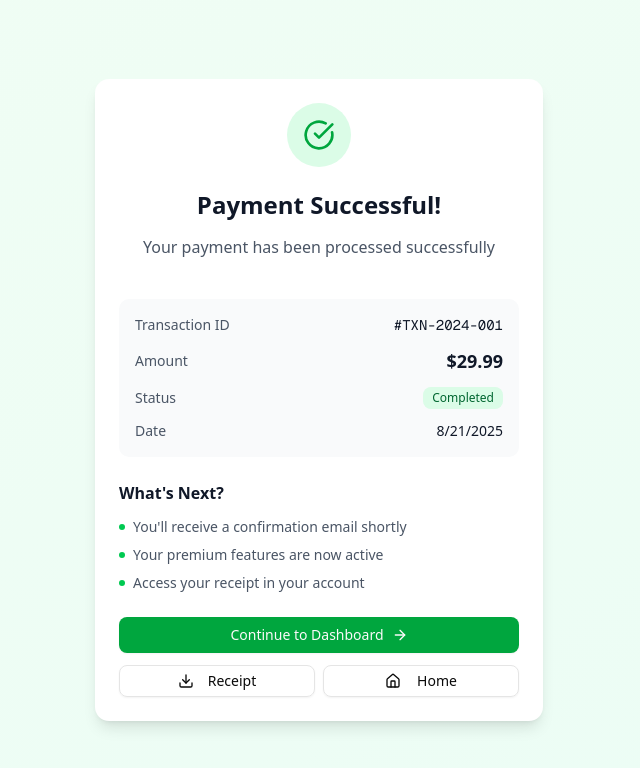
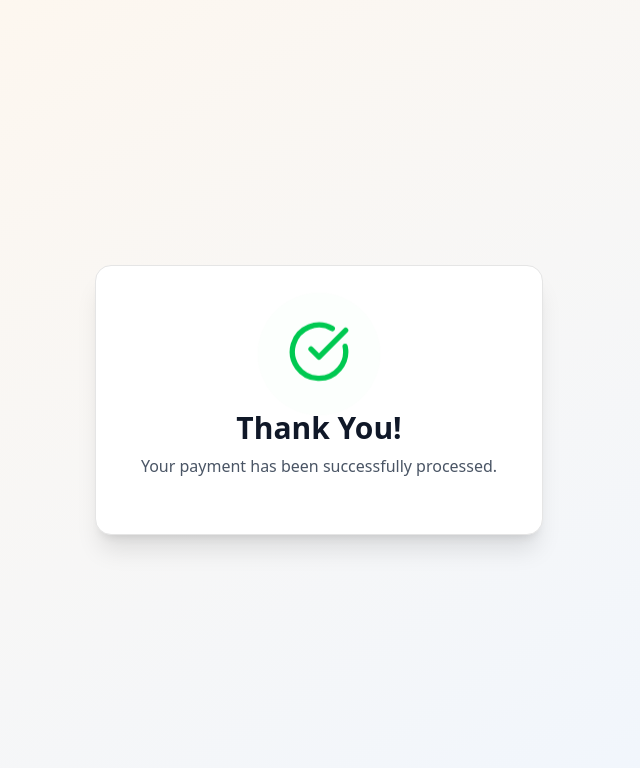
Before and after one commit to dpshray/admin-examsnepal, a Next.js app: page /payment/success in a window 1280 px wide. Shown: the top 768 px of the page, without its empty margins (321-961 px from the left). Built offline with nearby package versions, Linux system fonts and the light colour scheme.

Commit message:
Changes in payment method

```diff
--- a/src/app/payment/failure/page.tsx
+++ b/src/app/payment/failure/page.tsx
@@ -1,11 +1,12 @@
 "use client"
 
-import {ArrowLeft, HelpCircle, RefreshCw, XCircle} from "lucide-react"
-import {Button} from "@/components/ui/button"
-import {Card, CardContent, CardHeader, CardTitle} from "@/components/ui/card"
-import {Badge} from "@/components/ui/badge"
-import {Alert, AlertDescription} from "@/components/ui/alert"
+import { ArrowLeft, HelpCircle, RefreshCw, XCircle } from "lucide-react"
+import { Button } from "@/components/ui/button"
+import { Card, CardContent, CardHeader, CardTitle } from "@/components/ui/card"
+import { Badge } from "@/components/ui/badge"
+import { Alert, AlertDescription } from "@/components/ui/alert"
 import Link from "next/link"
+import PaymentFailureCard from "@/components/card/payment-failure"
 
 export default function PaymentFailurePage() {
     const handleRetryPayment = () => {
@@ -14,102 +15,103 @@ export default function PaymentFailurePage() {
     }
 
     return (
-        <div className="min-h-screen bg-gradient-to-br from-red-50 to-rose-50 flex items-center justify-center p-4">
-            <Card className="w-full max-w-md shadow-lg border-0">
-                <CardHeader className="text-center pb-4">
-                    <div className="mx-auto mb-4 w-16 h-16 bg-red-100 rounded-full flex items-center justify-center">
-                        <XCircle className="w-8 h-8 text-red-600"/>
-                    </div>
-                    <CardTitle className="text-2xl font-bold text-gray-900">Payment Failed</CardTitle>
-                    <p className="text-gray-600 mt-2">We couldn&#39;t process your payment</p>
-                </CardHeader>
+        // <div className="min-h-screen bg-gradient-to-br from-red-50 to-rose-50 flex items-center justify-center p-4">
+        //     <Card className="w-full max-w-md shadow-lg border-0">
+        //         <CardHeader className="text-center pb-4">
+        //             <div className="mx-auto mb-4 w-16 h-16 bg-red-100 rounded-full flex items-center justify-center">
+        //                 <XCircle className="w-8 h-8 text-red-600"/>
+        //             </div>
+        //             <CardTitle className="text-2xl font-bold text-gray-900">Payment Failed</CardTitle>
+        //             <p className="text-gray-600 mt-2">We couldn&#39;t process your payment</p>
+        //         </CardHeader>
 
-                <CardContent className="space-y-6">
-                    {/* Error Details */}
-                    <Alert className="border-red-200 bg-red-50">
-                        <AlertDescription className="text-red-800">
-                            <strong>Error:</strong> Your card was declined. Please check your payment details and try
-                            again.
-                        </AlertDescription>
-                    </Alert>
+        //         <CardContent className="space-y-6">
+        //             {/* Error Details */}
+        //             <Alert className="border-red-200 bg-red-50">
+        //                 <AlertDescription className="text-red-800">
+        //                     <strong>Error:</strong> Your card was declined. Please check your payment details and try
+        //                     again.
+        //                 </AlertDescription>
+        //             </Alert>
 
-                    {/* Transaction Details */}
-                    <div className="bg-gray-50 rounded-lg p-4 space-y-3">
-                        <div className="flex justify-between items-center">
-                            <span className="text-sm text-gray-600">Transaction ID</span>
-                            <span className="text-sm font-mono text-gray-900">#TXN-2024-002</span>
-                        </div>
-                        <div className="flex justify-between items-center">
-                            <span className="text-sm text-gray-600">Amount</span>
-                            <span className="text-lg font-semibold text-gray-900">$29.99</span>
-                        </div>
-                        <div className="flex justify-between items-center">
-                            <span className="text-sm text-gray-600">Status</span>
-                            <Badge variant="destructive" className="bg-red-100 text-red-800 hover:bg-red-100">
-                                Failed
-                            </Badge>
-                        </div>
-                        <div className="flex justify-between items-center">
-                            <span className="text-sm text-gray-600">Date</span>
-                            <span className="text-sm text-gray-900">{new Date().toLocaleDateString()}</span>
-                        </div>
-                    </div>
+        //             {/* Transaction Details */}
+        //             <div className="bg-gray-50 rounded-lg p-4 space-y-3">
+        //                 <div className="flex justify-between items-center">
+        //                     <span className="text-sm text-gray-600">Transaction ID</span>
+        //                     <span className="text-sm font-mono text-gray-900">#TXN-2024-002</span>
+        //                 </div>
+        //                 <div className="flex justify-between items-center">
+        //                     <span className="text-sm text-gray-600">Amount</span>
+        //                     <span className="text-lg font-semibold text-gray-900">$29.99</span>
+        //                 </div>
+        //                 <div className="flex justify-between items-center">
+        //                     <span className="text-sm text-gray-600">Status</span>
+        //                     <Badge variant="destructive" className="bg-red-100 text-red-800 hover:bg-red-100">
+        //                         Failed
+        //                     </Badge>
+        //                 </div>
+        //                 <div className="flex justify-between items-center">
+        //                     <span className="text-sm text-gray-600">Date</span>
+        //                     <span className="text-sm text-gray-900">{new Date().toLocaleDateString()}</span>
+        //                 </div>
+        //             </div>
 
-                    {/* Common Issues */}
-                    <div className="space-y-3">
-                        <h3 className="font-semibold text-gray-900">Common Issues:</h3>
-                        <ul className="space-y-2 text-sm text-gray-600">
-                            <li className="flex items-center gap-2">
-                                <div className="w-1.5 h-1.5 bg-red-500 rounded-full"></div>
-                                Insufficient funds in your account
-                            </li>
-                            <li className="flex items-center gap-2">
-                                <div className="w-1.5 h-1.5 bg-red-500 rounded-full"></div>
-                                Incorrect card details or expired card
-                            </li>
-                            <li className="flex items-center gap-2">
-                                <div className="w-1.5 h-1.5 bg-red-500 rounded-full"></div>
-                                Bank security restrictions
-                            </li>
-                            <li className="flex items-center gap-2">
-                                <div className="w-1.5 h-1.5 bg-red-500 rounded-full"></div>
-                                Network connectivity issues
-                            </li>
-                        </ul>
-                    </div>
+        //             {/* Common Issues */}
+        //             <div className="space-y-3">
+        //                 <h3 className="font-semibold text-gray-900">Common Issues:</h3>
+        //                 <ul className="space-y-2 text-sm text-gray-600">
+        //                     <li className="flex items-center gap-2">
+        //                         <div className="w-1.5 h-1.5 bg-red-500 rounded-full"></div>
+        //                         Insufficient funds in your account
+        //                     </li>
+        //                     <li className="flex items-center gap-2">
+        //                         <div className="w-1.5 h-1.5 bg-red-500 rounded-full"></div>
+        //                         Incorrect card details or expired card
+        //                     </li>
+        //                     <li className="flex items-center gap-2">
+        //                         <div className="w-1.5 h-1.5 bg-red-500 rounded-full"></div>
+        //                         Bank security restrictions
+        //                     </li>
+        //                     <li className="flex items-center gap-2">
+        //                         <div className="w-1.5 h-1.5 bg-red-500 rounded-full"></div>
+        //                         Network connectivity issues
+        //                     </li>
+        //                 </ul>
+        //             </div>
 
-                    {/* Action Buttons */}
-                    <div className="space-y-3">
-                        <Button onClick={handleRetryPayment} className="w-full bg-red-600 hover:bg-red-700">
-                            <RefreshCw className="w-4 h-4 mr-2"/>
-                            Try Again
-                        </Button>
+        //             {/* Action Buttons */}
+        //             <div className="space-y-3">
+        //                 <Button onClick={handleRetryPayment} className="w-full bg-red-600 hover:bg-red-700">
+        //                     <RefreshCw className="w-4 h-4 mr-2"/>
+        //                     Try Again
+        //                 </Button>
 
-                        <div className="flex gap-2">
-                            <Button variant="outline" asChild className="flex-1 bg-transparent" size="sm">
-                                <Link href="/" className="flex items-center justify-center gap-2">
-                                    <ArrowLeft className="w-4 h-4 mr-2"/>
-                                    Go Back
-                                </Link>
-                            </Button>
-                            <Button variant="outline" className="flex-1 bg-transparent" size="sm">
-                                <HelpCircle className="w-4 h-4 mr-2"/>
-                                Help
-                            </Button>
-                        </div>
-                    </div>
+        //                 <div className="flex gap-2">
+        //                     <Button variant="outline" asChild className="flex-1 bg-transparent" size="sm">
+        //                         <Link href="/" className="flex items-center justify-center gap-2">
+        //                             <ArrowLeft className="w-4 h-4 mr-2"/>
+        //                             Go Back
+        //                         </Link>
+        //                     </Button>
+        //                     <Button variant="outline" className="flex-1 bg-transparent" size="sm">
+        //                         <HelpCircle className="w-4 h-4 mr-2"/>
+        //                         Help
+        //                     </Button>
+        //                 </div>
+        //             </div>
 
-                    {/* Support Info */}
-                    <div className="text-center pt-4 border-t">
-                        <p className="text-xs text-gray-500">
-                            Need help? Contact our support team at{" "}
-                            <a href="mailto:support@example.com" className="text-blue-600 hover:underline">
-                                support@example.com
-                            </a>
-                        </p>
-                    </div>
-                </CardContent>
-            </Card>
-        </div>
+        //             {/* Support Info */}
+        //             <div className="text-center pt-4 border-t">
+        //                 <p className="text-xs text-gray-500">
+        //                     Need help? Contact our support team at{" "}
+        //                     <a href="mailto:support@example.com" className="text-blue-600 hover:underline">
+        //                         support@example.com
+        //                     </a>
+        //                 </p>
+        //             </div>
+        //         </CardContent>
+        //     </Card>
+        // </div>
+        <PaymentFailureCard />
     )
 }
--- a/src/app/payment/success/page.tsx
+++ b/src/app/payment/success/page.tsx
@@ -3,83 +3,85 @@ import { Button } from "@/components/ui/button"
 import { Card, CardContent, CardHeader, CardTitle } from "@/components/ui/card"
 import { Badge } from "@/components/ui/badge"
 import Link from "next/link"
+import PaymentSuccessCard from "@/components/card/payment-success"
 
 export default function PaymentSuccessPage() {
     return (
-        <div className="min-h-screen bg-gradient-to-br from-green-50 to-emerald-50 flex items-center justify-center p-4">
-            <Card className="w-full max-w-md shadow-lg border-0">
-                <CardHeader className="text-center pb-4">
-                    <div className="mx-auto mb-4 w-16 h-16 bg-green-100 rounded-full flex items-center justify-center">
-                        <CheckCircle className="w-8 h-8 text-green-600" />
-                    </div>
-                    <CardTitle className="text-2xl font-bold text-gray-900">Payment Successful!</CardTitle>
-                    <p className="text-gray-600 mt-2">Your payment has been processed successfully</p>
-                </CardHeader>
+        // <div className="min-h-screen bg-gradient-to-br from-green-50 to-emerald-50 flex items-center justify-center p-4">
+        //     <Card className="w-full max-w-md shadow-lg border-0">
+        //         <CardHeader className="text-center pb-4">
+        //             <div className="mx-auto mb-4 w-16 h-16 bg-green-100 rounded-full flex items-center justify-center">
+        //                 <CheckCircle className="w-8 h-8 text-green-600" />
+        //             </div>
+        //             <CardTitle className="text-2xl font-bold text-gray-900">Payment Successful!</CardTitle>
+        //             <p className="text-gray-600 mt-2">Your payment has been processed successfully</p>
+        //         </CardHeader>
 
-                <CardContent className="space-y-6">
-                    {/* Payment Details */}
-                    <div className="bg-gray-50 rounded-lg p-4 space-y-3">
-                        <div className="flex justify-between items-center">
-                            <span className="text-sm text-gray-600">Transaction ID</span>
-                            <span className="text-sm font-mono text-gray-900">#TXN-2024-001</span>
-                        </div>
-                        <div className="flex justify-between items-center">
-                            <span className="text-sm text-gray-600">Amount</span>
-                            <span className="text-lg font-semibold text-gray-900">$29.99</span>
-                        </div>
-                        <div className="flex justify-between items-center">
-                            <span className="text-sm text-gray-600">Status</span>
-                            <Badge className="bg-green-100 text-green-800 hover:bg-green-100">Completed</Badge>
-                        </div>
-                        <div className="flex justify-between items-center">
-                            <span className="text-sm text-gray-600">Date</span>
-                            <span className="text-sm text-gray-900">{new Date().toLocaleDateString()}</span>
-                        </div>
-                    </div>
+        //         <CardContent className="space-y-6">
+        //             {/* Payment Details */}
+        //             <div className="bg-gray-50 rounded-lg p-4 space-y-3">
+        //                 <div className="flex justify-between items-center">
+        //                     <span className="text-sm text-gray-600">Transaction ID</span>
+        //                     <span className="text-sm font-mono text-gray-900">#TXN-2024-001</span>
+        //                 </div>
+        //                 <div className="flex justify-between items-center">
+        //                     <span className="text-sm text-gray-600">Amount</span>
+        //                     <span className="text-lg font-semibold text-gray-900">$29.99</span>
+        //                 </div>
+        //                 <div className="flex justify-between items-center">
+        //                     <span className="text-sm text-gray-600">Status</span>
+        //                     <Badge className="bg-green-100 text-green-800 hover:bg-green-100">Completed</Badge>
+        //                 </div>
+        //                 <div className="flex justify-between items-center">
+        //                     <span className="text-sm text-gray-600">Date</span>
+        //                     <span className="text-sm text-gray-900">{new Date().toLocaleDateString()}</span>
+        //                 </div>
+        //             </div>
 
-                    {/* Next Steps */}
-                    <div className="space-y-3">
-                        <h3 className="font-semibold text-gray-900">What&#39;s Next?</h3>
-                        <ul className="space-y-2 text-sm text-gray-600">
-                            <li className="flex items-center gap-2">
-                                <div className="w-1.5 h-1.5 bg-green-500 rounded-full"></div>
-                                You&#39;ll receive a confirmation email shortly
-                            </li>
-                            <li className="flex items-center gap-2">
-                                <div className="w-1.5 h-1.5 bg-green-500 rounded-full"></div>
-                                Your premium features are now active
-                            </li>
-                            <li className="flex items-center gap-2">
-                                <div className="w-1.5 h-1.5 bg-green-500 rounded-full"></div>
-                                Access your receipt in your account
-                            </li>
-                        </ul>
-                    </div>
+        //             {/* Next Steps */}
+        //             <div className="space-y-3">
+        //                 <h3 className="font-semibold text-gray-900">What&#39;s Next?</h3>
+        //                 <ul className="space-y-2 text-sm text-gray-600">
+        //                     <li className="flex items-center gap-2">
+        //                         <div className="w-1.5 h-1.5 bg-green-500 rounded-full"></div>
+        //                         You&#39;ll receive a confirmation email shortly
+        //                     </li>
+        //                     <li className="flex items-center gap-2">
+        //                         <div className="w-1.5 h-1.5 bg-green-500 rounded-full"></div>
+        //                         Your premium features are now active
+        //                     </li>
+        //                     <li className="flex items-center gap-2">
+        //                         <div className="w-1.5 h-1.5 bg-green-500 rounded-full"></div>
+        //                         Access your receipt in your account
+        //                     </li>
+        //                 </ul>
+        //             </div>
 
-                    {/* Action Buttons */}
-                    <div className="space-y-3">
-                        <Button asChild className="w-full bg-green-600 hover:bg-green-700">
-                            <Link href="/" className="flex items-center justify-center gap-2">
-                                Continue to Dashboard
-                                <ArrowRight className="w-4 h-4" />
-                            </Link>
-                        </Button>
+        //             {/* Action Buttons */}
+        //             <div className="space-y-3">
+        //                 <Button asChild className="w-full bg-green-600 hover:bg-green-700">
+        //                     <Link href="/" className="flex items-center justify-center gap-2">
+        //                         Continue to Dashboard
+        //                         <ArrowRight className="w-4 h-4" />
+        //                     </Link>
+        //                 </Button>
 
-                        <div className="flex gap-2">
-                            <Button variant="outline" className="flex-1 bg-transparent" size="sm">
-                                <Download className="w-4 h-4 mr-2" />
-                                Receipt
-                            </Button>
-                            <Button variant="outline" asChild className="flex-1 bg-transparent" size="sm">
-                                <Link href="/" className="flex items-center justify-center gap-2">
-                                    <Home className="w-4 h-4 mr-2" />
-                                    Home
-                                </Link>
-                            </Button>
-                        </div>
-                    </div>
-                </CardContent>
-            </Card>
-        </div>
+        //                 <div className="flex gap-2">
+        //                     <Button variant="outline" className="flex-1 bg-transparent" size="sm">
+        //                         <Download className="w-4 h-4 mr-2" />
+        //                         Receipt
+        //                     </Button>
+        //                     <Button variant="outline" asChild className="flex-1 bg-transparent" size="sm">
+        //                         <Link href="/" className="flex items-center justify-center gap-2">
+        //                             <Home className="w-4 h-4 mr-2" />
+        //                             Home
+        //                         </Link>
+        //                     </Button>
+        //                 </div>
+        //             </div>
+        //         </CardContent>
+        //     </Card>
+        // </div>
+        <PaymentSuccessCard />
     )
 }
--- /dev/null
+++ b/src/components/card/payment-failure.tsx
@@ -0,0 +1,29 @@
+import { Card, CardContent } from "@/components/ui/card";
+import { XCircle } from "lucide-react";
+
+export default function PaymentFailureCard() {
+    return (
+        <div className="h-screen bg-gradient-to-br from-red-50 to-pink-50 flex items-center justify-center p-4">
+            <Card className="w-full max-w-md mx-auto shadow-xl rounded-2xl">
+                <CardContent className="p-8 text-center space-y-6">
+                    <div className="flex justify-center">
+                        <div className="relative">
+                            <XCircle
+                                className="w-16 h-16 text-red-500 animate-bounce"
+                                aria-hidden="true"
+                            />
+                            <div className="absolute inset-0 w-16 h-16 bg-red-500/20 rounded-full animate-ping" />
+                        </div>
+                    </div>
+
+                    <div className="space-y-2">
+                        <h1 className="text-3xl font-bold text-gray-900">Payment Failed</h1>
+                        <p className="text-gray-600">
+                            Oops! Something went wrong while processing your payment.
+                        </p>
+                    </div>
+                </CardContent>
+            </Card>
+        </div>
+    );
+}
--- /dev/null
+++ b/src/components/card/payment-success.tsx
@@ -0,0 +1,29 @@
+import { Card, CardContent } from "@/components/ui/card";
+import { CheckCircle } from "lucide-react";
+
+export default function PaymentSuccessCard() {
+    return (
+        <div className="h-screen bg-gradient-to-br from-orange-50 to-blue-50 flex items-center justify-center p-4">
+            <Card className="w-full max-w-md mx-auto shadow-xl rounded-2xl">
+                <CardContent className="p-8 text-center space-y-6">
+                    <div className="flex justify-center">
+                        <div className="relative">
+                            <CheckCircle
+                                className="w-16 h-16 text-green-500 animate-bounce"
+                                aria-hidden="true"
+                            />
+                            <div className="absolute inset-0 w-16 h-16 bg-green-500/20 rounded-full animate-ping" />
+                        </div>
+                    </div>
+
+                    <div className="space-y-2">
+                        <h1 className="text-3xl font-bold text-gray-900">Thank You!</h1>
+                        <p className="text-gray-600">
+                            Your payment has been successfully processed.
+                        </p>
+                    </div>
+                </CardContent>
+            </Card>
+        </div>
+    );
+}
```
Also changed, not shown: 1 other file (tests, documents, lock files or other folders).
